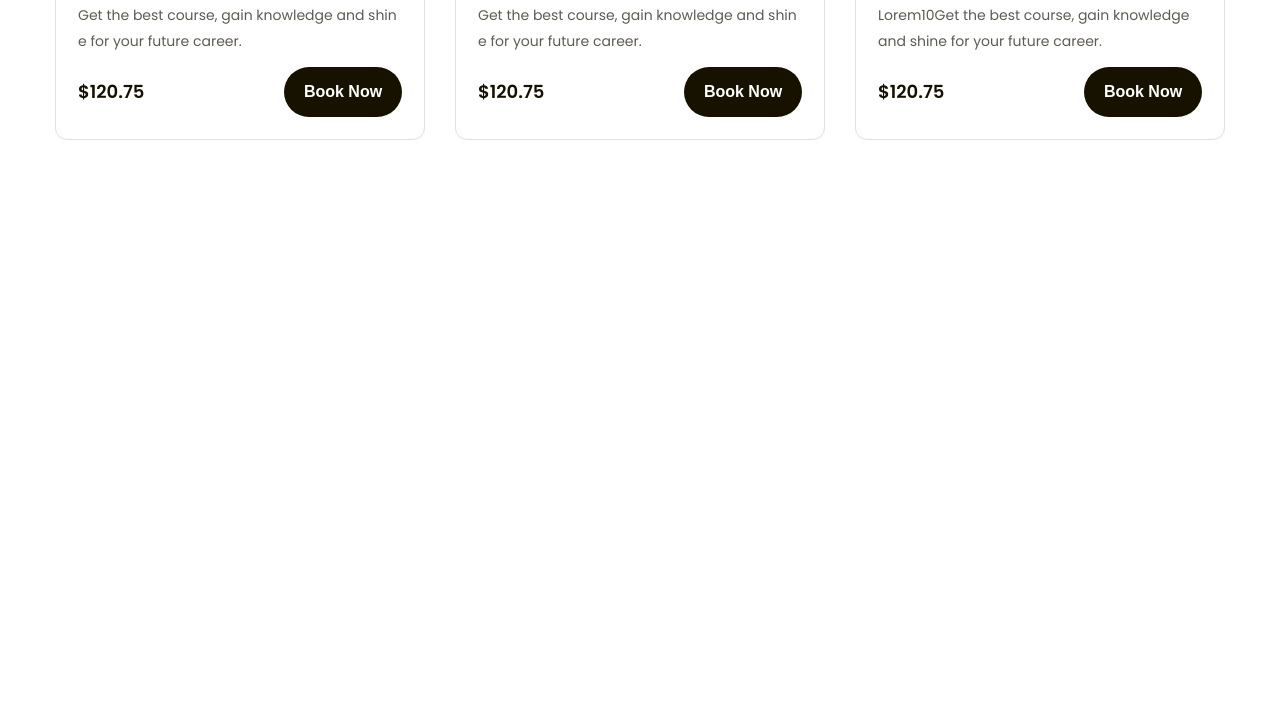
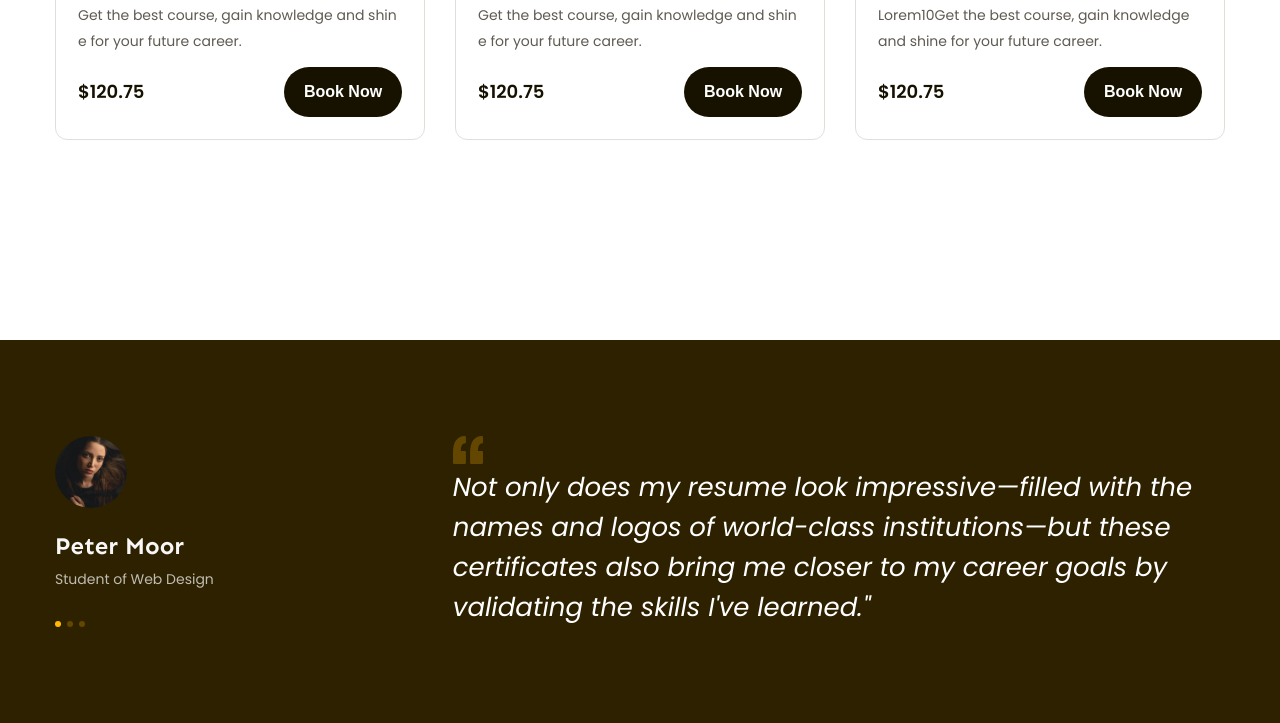
Before and after one commit to DuyDuong1712/HTML_Project1, a plain HTML site: page index.html in a window 1280 px wide. Shown: the part 1348-2071 px from the top of the page. Before the commit the page ends 1553 px from the top, so only its background shows below. Drawn offline with Linux system fonts and the light colour scheme.

Commit message:
feat(feedback): create feedbackcomponent

```diff
--- a/assets/css/style.css
+++ b/assets/css/style.css
@@ -437,3 +437,81 @@ a {
     background-color: var(--primary-color);
 
 }
+
+/* ===================== Feedback ===================== */
+
+.feedback {
+    margin-top: 135px;
+    padding: 96px 0;
+    background-color: #2E2100;
+}
+
+.feedback .feedback-list {
+    display: flex;
+    overflow: hidden;
+}
+
+.feedback .feedback-item {
+    display: flex;
+    justify-content: space-between;
+    flex-shrink: 0;
+    width: 100%;
+}
+
+.feedback .feedback-item .avatar {
+    width: 72px;
+    height: 72px;
+    border-radius: 50%;
+    object-fit: cover;
+}
+
+.feedback .feedback-item .member-name {
+    margin-top: 18px;
+
+    font-family: var(--font-heading);
+    font-weight: 700;
+    font-style: Bold;
+    font-size: 2.4rem;
+    line-height: 1.41;
+    letter-spacing: 0%;
+    color: #F7F7F7;
+}
+
+.feedback .feedback-item .desc {
+    margin-top: 4px;
+
+    font-size: 1.4rem;
+    line-height: 1.85;
+    color: #BFBCB2;
+}
+
+.feedback-item .dots {
+    margin-top: 28px;
+    display: flex;
+    gap: 6px;
+}
+
+.feedback-item .dots .dot {
+    height: 6px;
+    width: 6px;
+    border-radius: 50%;
+    background-color: #634700;
+
+    cursor: pointer;
+}
+
+.feedback-item .dots .dot.active {
+    background-color: var(--primary-color);
+    cursor: default;
+}
+
+.feedback .feedback-item .content {
+    width: 66%;
+}
+
+.feedback-item .content blockquote {
+    font-style: Italic;
+    font-size: 2.6rem;
+    line-height: 1.54;
+    color: #FFFFFF;
+}
--- a/index.html
+++ b/index.html
@@ -252,6 +252,87 @@
             </div>
         </div>
 
+
+        <!-- feedback -->
+        <div class="feedback">
+            <div class="main-content">
+                <div class="feedback-list">
+
+                    <!-- Item 1 -->
+                    <div class="feedback-item">
+                        <!-- left -->
+                        <div class="info">
+                            <img src="./assets/img/avatar1.png" alt="Peter Moor" class="avatar">
+                            <p class="member-name">Peter Moor</p>
+                            <p class="desc">Student of Web Design</p>
+                            <div class="dots">
+                                <span class="dot active"></span>
+                                <span class="dot"></span>
+                                <span class="dot"></span>
+                            </div>
+                        </div>
+
+                        <!-- right -->
+                        <div class="content">
+                            <img src="./assets/img/icon/open-quote.svg" alt="" class="open-quotes">
+                            <blockquote>Not only does my resume look impressive—filled with the names and logos of
+                                world-class institutions—but these
+                                certificates also bring me closer to my career goals by validating the skills I've
+                                learned."</blockquote>
+                        </div>
+                    </div>
+
+                    <!-- Item 2 -->
+                    <div class="feedback-item">
+                        <!-- left -->
+                        <div class="info">
+                            <img src="./assets/img/avatar2.png" alt="Peter Moor" class="avatar">
+                            <p class="member-name">Zach Kessinger</p>
+                            <p class="desc">Student of Web Design</p>
+                            <div class="dots">
+                                <span class="dot"></span>
+                                <span class="dot active"></span>
+                                <span class="dot"></span>
+                            </div>
+                        </div>
+
+                        <!-- right -->
+                        <div class="content">
+                            <img src="./assets/img/icon/open-quote.svg" alt="" class="open-quotes">
+                            <blockquote>Not only does my resume look impressive—filled with the names and logos of
+                                world-class institutions—but these
+                                certificates also bring me closer to my career goals by validating the skills I've
+                                learned."</blockquote>
+                        </div>
+                    </div>
+
+                    <!-- Item 3 -->
+                    <div class="feedback-item">
+                        <!-- left -->
+                        <div class="info">
+                            <img src="./assets/img/avatar3.png" alt="Peter Moor" class="avatar">
+                            <p class="member-name">Jessica Christian</p>
+                            <p class="desc">Student of Web Design</p>
+                            <div class="dots">
+                                <span class="dot"></span>
+                                <span class="dot"></span>
+                                <span class="dot active"></span>
+                            </div>
+                        </div>
+
+                        <!-- right -->
+                        <div class="content">
+                            <img src="./assets/img/icon/open-quote.svg" alt="" class="open-quotes">
+                            <blockquote>Not only does my resume look impressive—filled with the names and logos of
+                                world-class institutions—but these
+                                certificates also bring me closer to my career goals by validating the skills I've
+                                learned."</blockquote>
+                        </div>
+                    </div>
+                </div>
+            </div>
+        </div>
+
     </main>
     <!-- end main -->
 </body>
```
Also changed, not shown: assets/img/avatar1.png (added), assets/img/avatar2.png (added), assets/img/avatar3.png (added), assets/img/icon/open-quote.svg (added).
